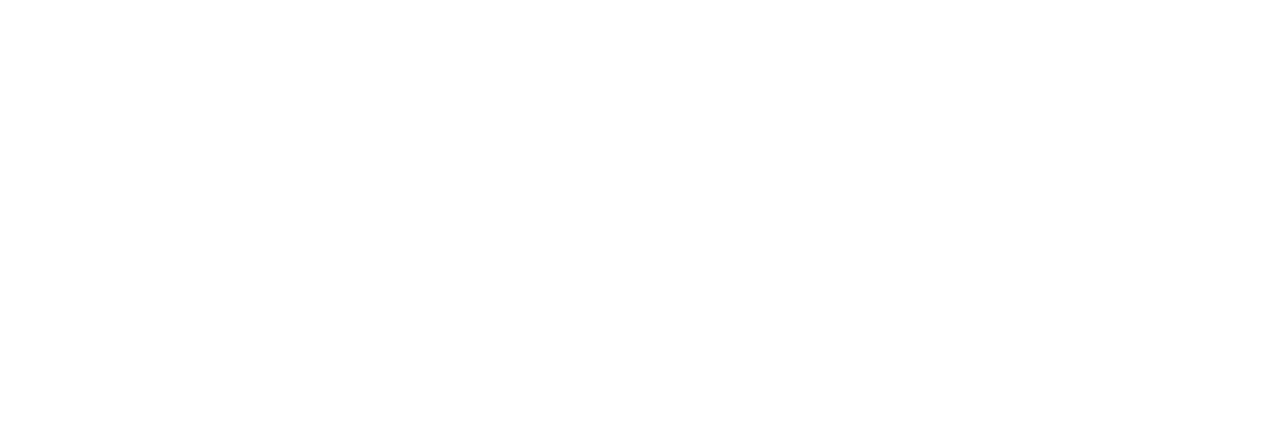
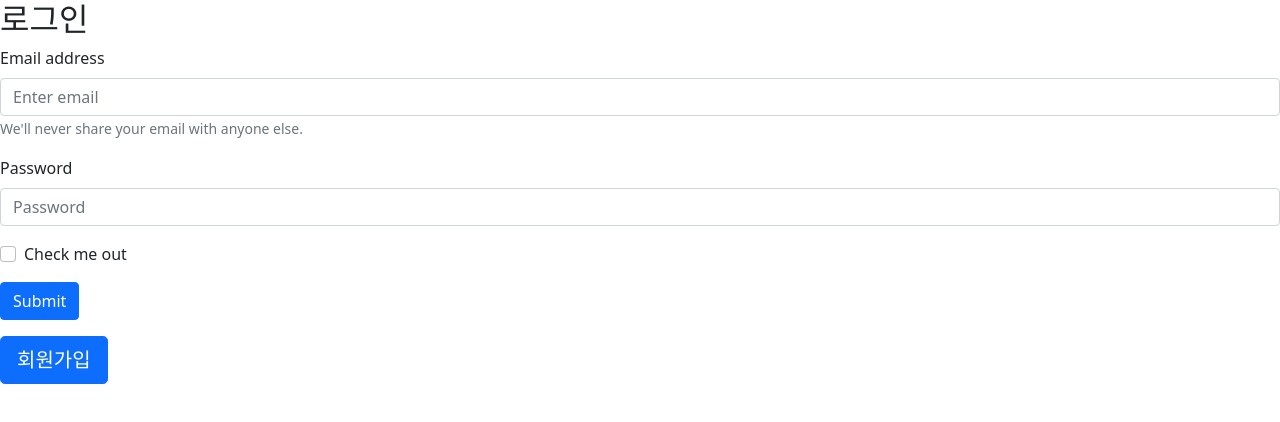
Before and after one commit to hwangseonju/MonitoringBwadrigo, a React (Create React App) app in the folder front/bwadrigo/: page /login in a window 1280 px wide. Before the commit this address had no page. Shown: the top 422 px of the page. Built offline with nearby package versions, Linux system fonts and the light colour scheme.

Commit message:
create_member

```diff
--- a/front/bwadrigo/package.json
+++ b/front/bwadrigo/package.json
@@ -6,7 +6,10 @@
     "@testing-library/jest-dom": "^5.16.4",
     "@testing-library/react": "^13.1.1",
     "@testing-library/user-event": "^13.5.0",
+    "axios": "^0.27.1",
+    "bootstrap": "^5.1.3",
     "react": "^18.0.0",
+    "react-bootstrap": "^2.3.0",
     "react-dom": "^18.0.0",
     "react-redux": "^8.0.1",
     "react-router-dom": "^6.3.0",
--- a/front/bwadrigo/src/App.js
+++ b/front/bwadrigo/src/App.js
@@ -1,13 +1,21 @@
-import Test from './test/test';
-import Home from './components/Home';
-import {Route, Routes} from 'react-router-dom';
+// import Test from "./test/test";
+// import Home from "./components/Home";
+import Login from "./components/login";
+import Signup from "./components/signup";
+import Profile from "./components/profile";
+
+import { Route, Routes } from "react-router-dom";
+import "bootstrap/dist/css/bootstrap.min.css";
 
 function App() {
   return (
     <div className="App">
       <Routes>
-        <Route path="/" element={<Home/>} />
-        <Route path="/test" element={<Test/>} />
+        {/* <Route path="/" element={<Home />} />
+        <Route path="/test" element={<Test />} /> */}
+        <Route path="/" element={<Profile />} />
+        <Route path="/login" element={<Login />} />
+        <Route path="/signup" element={<Signup />} />
       </Routes>
     </div>
   );
--- /dev/null
+++ b/front/bwadrigo/src/components/login.jsx
@@ -0,0 +1,51 @@
+import React from 'react';
+
+import {
+    Form,
+    Button
+} from "react-bootstrap"
+
+function login() {
+
+    return (
+        <div>
+            <h2>로그인</h2>
+            <Form>
+                <Form.Group className="mb-3" controlId="formBasicEmail">
+                <Form.Label>Email address</Form.Label>
+                <Form.Control type="email" placeholder="Enter email" />
+                <Form.Text className="text-muted">
+                We'll never share your email with anyone else.
+                </Form.Text>
+                </Form.Group>
+
+                <Form.Group className="mb-3" controlId="formBasicPassword">
+                    <Form.Label>Password</Form.Label>
+                    <Form.Control type="password" placeholder="Password" />
+                </Form.Group>
+                <Form.Group className="mb-3" controlId="formBasicCheckbox">
+                    <Form.Check type="checkbox" label="Check me out" />
+                </Form.Group>
+                <Button variant="primary" type="submit">
+                    Submit
+                </Button>
+            </Form>
+            <div className="mt-3">
+                          <Button
+                           block
+                           className="btn-round"
+                           color="primary"
+                           size="lg"
+                           type="button"
+                           href="/signup"
+                          >
+                          회원가입
+                          </Button>
+                        </div>
+        </div>
+
+    )
+
+}
+
+export default login;
--- /dev/null
+++ b/front/bwadrigo/src/components/profile.jsx
@@ -0,0 +1,14 @@
+
+function Profile() {
+    return(
+        <>
+            <div>
+                <h2> 런드리고와 함께 빨래없는 생활을 시작하세요.</h2>
+
+                <Button variant="success" href="/login">Success</Button>{' '}
+            </div>
+
+        </>
+
+    )
+}
--- /dev/null
+++ b/front/bwadrigo/src/components/signup.jsx
@@ -0,0 +1,108 @@
+import React, {useState, useEffect} from 'react'
+
+function Signup() {
+
+      // 유효성 체크에 관한 메시지, 컬러
+
+    const [emailMsg, setEmailMsg] = useState("");
+    const [emailMsgColor, setEmailMsgColor] = useState({ color: "black" });
+    const [pwMsg, setPwMsg] = useState("");
+    const [pwMsgColor, setPwMsgColor] = useState({ color: "black" });
+    const [pwCheckMsg, setPwCheckMsg] = useState("");
+    const [pwCheckMsgColor, setPwCheckMsgColor] = useState({ color: "black" });
+    const [nicknameMsg, setNicknameMsg] = useState("");
+    const [nicknameMsgColor, setNicknameMsgColor] = useState({ color: "black" });
+
+
+    const [checkEmail, setCheckEmail] = useState(false);
+    const [checkPw, setCheckPw] = useState(false);
+
+
+    const [inputs, setInputs] = useState({
+        memberemail: "",
+        memberPassword: "",
+        passwordConfirmation: "",
+        memberName: "",
+        memberPhone: ""
+    });
+
+    const {memberemail, memberPassword, passwordConfirmation, memberName, memberPhone} = inputs;
+
+    const onChange = (e) => {
+        const {value, name} = e.target;
+        setInputs({
+            ...inputs,
+            [name]: value,
+        });
+    };
+
+
+  useEffect(() => {
+    setCheckEmail(false);
+    setEmailMsg("");
+    const emailRegex =
+      /([\w-.]+)@((\[[0-9]{1,3}\.[0-9]{1,3}\.[0-9]{1,3}\.)|(([\w-]+\.)+))([a-zA-Z]{2,4}|[0-9]{1,3})(\]?)$/;
+    const debounce = setTimeout(() => {
+      if (email.length >= 1) {
+        if (!emailRegex.test(email)) {
+          setEmailMsg("올바른 이메일 형식이 아닙니다.");
+          setEmailMsgColor({ color: "red" });
+        } else {
+          // 이메일 중복검사
+          axios({
+            method: "get",
+            url: "/v1/api/member/check/" + email,
+          })
+            .then((res) => {
+              setEmailMsg("사용하셔도 좋습니다.");
+              setEmailMsgColor({ color: "blue" });
+              setCheckEmail(true);
+            })
+            .catch((err) => {
+              setEmailMsg("중복된 이메일입니다.");
+              setEmailMsgColor({ color: "red" });
+            });
+        }
+      }
+    }, 700);
+    return () => clearTimeout(debounce);
+  }, [email]);
+
+  useEffect(() => {
+    setCheckPw(false);
+    if (memberPassword.length === 0) {
+      setPwMsg("");
+      setPwCheckMsg("");
+    }
+    else if(passwordConfirmation.includes(" ")) {
+      setPwMsg("공백을 포함할 수 없습니다.");
+      setPwMsgColor({color: "red"});
+    }
+    else if(passwordConfirmation.length < 6) {
+      setPwMsg("6자리 이상 입력해주세요.");
+      setPwMsgColor({color:"red"});
+      setPwCheckMsg("");
+    }
+    else{
+      setPwMsg("사용하셔도 좋습니다.");
+      setPwMsgColor({color:"blue"});
+    }
+
+  })
+
+
+  return (
+    <div class="loginregister">
+      <form>
+      <div><input name="email" type="email" placeholder="이메일" value={memberEmail} onChange={onEmailHandler} class="loginregister__input"/></div>
+          <div><input name="password" type="password" placeholder="비밀번호" value={memberpassword} onChange={onPasswordHandler} class="loginregister__input"/></div>
+          <div><input name="confirmPassword" type="password" placeholder="비밀번호 확인" value={confirmPassword} onChange={onConfirmPasswordHandler} class="loginregister__input"/></div>
+          <div><input name="name" type="text" placeholder="이름" value={memberName} onChange={onNameHandler} class="loginregister__input"/></div>
+          <div><input name="phone" type="text" placeholder="전화번호" value={memberPhone} onChange={onPhoneHandler} class="loginregister__input"/></div>
+          <div><button type="submit" onSubmit={onSubmit} class="loginregister__button">계정 생성하기</button></div>
+      </form>
+    </div>
+  );
+}
+
+export default Signup;
```
Also changed, not shown: 1 other file (tests, documents, lock files or other folders).
